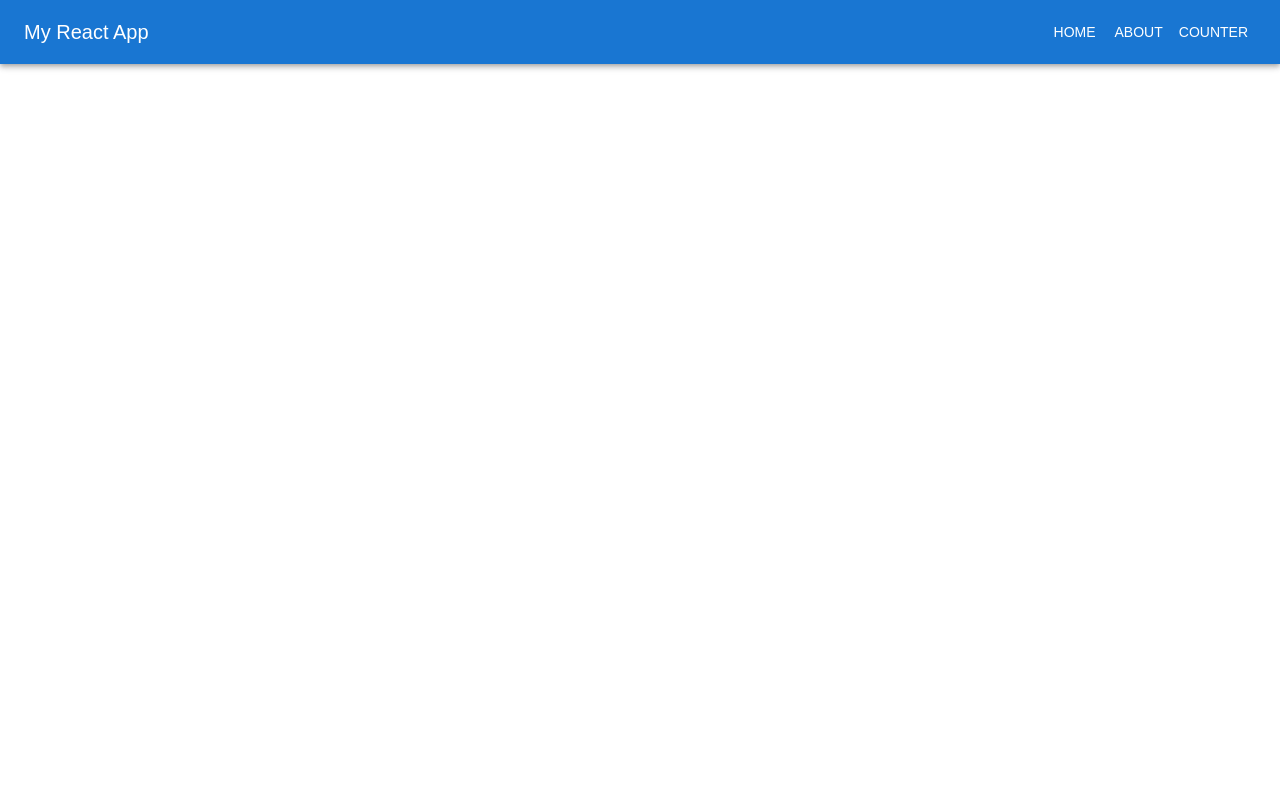
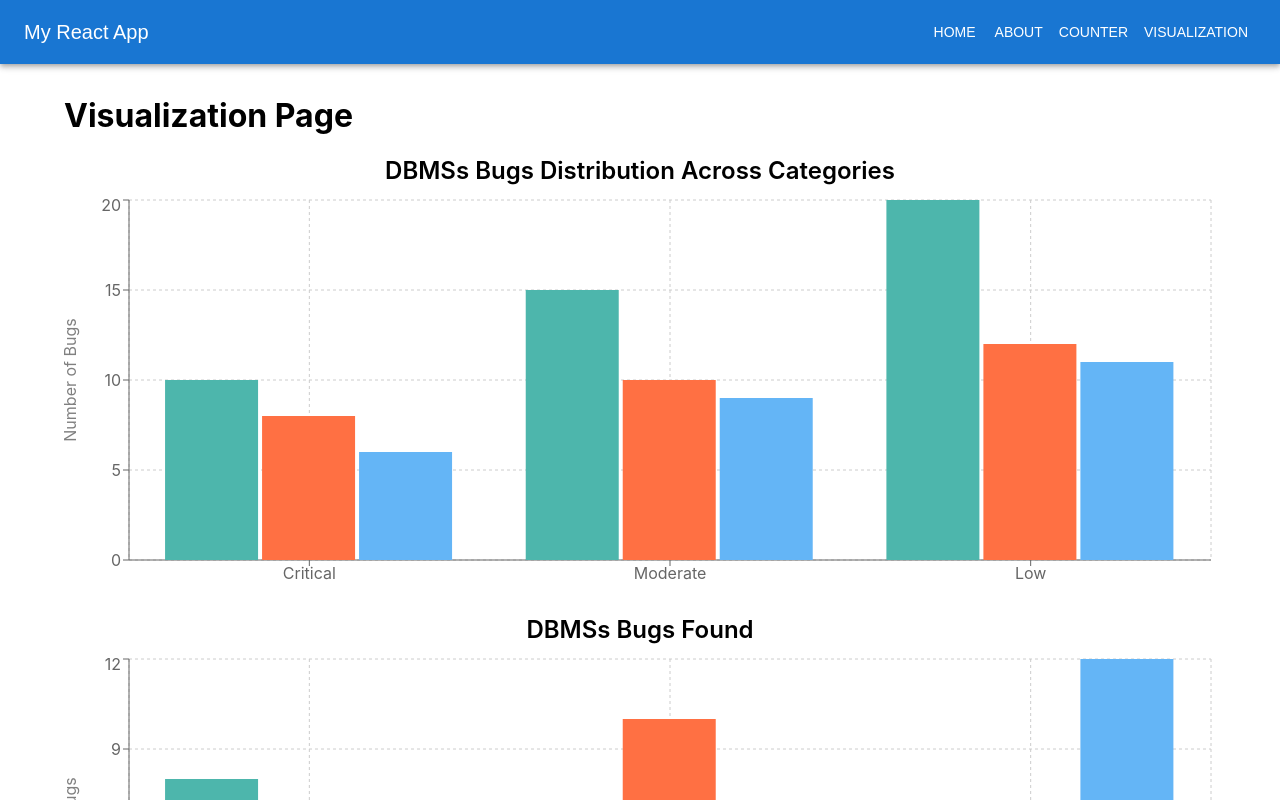
Before and after one commit to CS3213-Team-8/bug_analysis_FE, a React (Create React App) app: page /visualization in a window 1280 px wide. Shown: the top 800 px of the page. Built offline with nearby package versions, Linux system fonts and the light colour scheme.

Commit message:
add bar chart component

```diff
--- a/package.json
+++ b/package.json
@@ -6,6 +6,7 @@
     "@emotion/react": "^11.14.0",
     "@emotion/styled": "^11.14.0",
     "@mui/material": "^6.4.3",
+    "@mui/styles": "^6.4.5",
     "@reduxjs/toolkit": "^2.5.1",
     "@testing-library/react": "^16.2.0",
     "cra-template": "1.2.0",
@@ -14,6 +15,7 @@
     "react-redux": "^9.2.0",
     "react-router-dom": "^7.1.5",
     "react-scripts": "5.0.1",
+    "recharts": "^2.15.1",
     "web-vitals": "^4.2.4"
   },
   "scripts": {
--- a/src/App.js
+++ b/src/App.js
@@ -5,6 +5,7 @@ import Home from './pages/Home';
 import About from './pages/About';
 import Counter from './pages/Counter';
 import NavBar from './components/NavBar';
+import Visualization from './pages/Visualization';
 
 function App() {
   return (
@@ -16,6 +17,7 @@ function App() {
           <Route path="/" element={<Home />} />
           <Route path="/about" element={<About />} />
           <Route path="/counter" element={<Counter />} />
+          <Route path="/visualization" element={<Visualization />} />
         </Routes>
       </Container>
     </Router>
--- /dev/null
+++ b/src/components/BugsBarChart.js
@@ -0,0 +1,78 @@
+import React from 'react'
+import { makeStyles } from '@mui/styles'
+import {
+  BarChart,
+  Bar,
+  XAxis,
+  YAxis,
+  CartesianGrid,
+  Tooltip,
+  // Legend,
+  ResponsiveContainer,
+  Label,
+} from 'recharts'
+
+const BugsBarChart = ({ data, xAxisKey, xLabel, yLabel, chartTitle }) => {
+  const classes = useStyles()
+  const dbmsColors = {
+    TIDB: '#4DB6AC', // Teal for TIDB
+    DuckDB: '#FF7043', // Coral for DuckDB
+    CockroachDB: '#64B5F6', // Light blue for CockroachDB
+  }
+
+  const dbmsKeys = Array.from(
+    new Set(data.flatMap((item) => Object.keys(item.values))),
+  )
+
+  const filteredData = data.map((item) => {
+    const filteredValues = Object.fromEntries(
+      Object.entries(item.values).filter(([key, value]) => value > 0),
+    )
+    return { ...item, values: filteredValues }
+  })
+
+  return (
+    <div className={classes.chartContainer}>
+      {chartTitle && <div className={classes.chartTitle}>{chartTitle}</div>}
+      <ResponsiveContainer width='100%' height={400}>
+        <BarChart data={filteredData}>
+          <CartesianGrid strokeDasharray='3 3' />
+          <XAxis dataKey={xAxisKey} />
+          <YAxis>
+            <Label
+              value={yLabel}
+              offset={-1}
+              angle={-90}
+              position='left'
+              style={{ textAnchor: 'middle' }}
+            />
+          </YAxis>
+          <Tooltip />
+          {/* <Legend /> */}
+          {dbmsKeys.map((key) => (
+            <Bar
+              key={key}
+              dataKey={`values.${key}`}
+              name={key}
+              fill={dbmsColors[key] || '#8884d8'}
+            />
+          ))}
+        </BarChart>
+      </ResponsiveContainer>
+    </div>
+  )
+}
+
+const useStyles = makeStyles(() => ({
+  chartContainer: {
+    textAlign: 'center',
+    marginBottom: '20px',
+  },
+  chartTitle: {
+    marginBottom: '10px',
+    fontSize: '1.5rem',
+    fontWeight: 600,
+  },
+}))
+
+export default BugsBarChart
--- a/src/components/NavBar.js
+++ b/src/components/NavBar.js
@@ -12,6 +12,7 @@ const NavBar = () => {
         <Button color="inherit" component={Link} to="/">Home</Button>
         <Button color="inherit" component={Link} to="/about">About</Button>
         <Button color="inherit" component={Link} to="/counter">Counter</Button>
+        <Button color="inherit" component={Link} to="/visualization">Visualization</Button>
       </Toolbar>
     </AppBar>
   );
--- /dev/null
+++ b/src/pages/Visualization.js
@@ -0,0 +1,40 @@
+import React from 'react'
+import BugsBarChart from '../components/BugsBarChart'
+
+// Some mock data for testing purpose
+const multiCategorizationData = [
+  { category: 'Critical', values: { TIDB: 10, DuckDB: 8, CockroachDB: 6 } },
+  { category: 'Moderate', values: { TIDB: 15, DuckDB: 10, CockroachDB: 9 } },
+  { category: 'Low', values: { TIDB: 20, DuckDB: 12, CockroachDB: 11 } },
+]
+
+const singleBugsData = [
+  { db: 'TIDB', values: { TIDB: 8, DuckDB: 0, CockroachDB: 0 } },
+  { db: 'DuckDB', values: { TIDB: 0, DuckDB: 10, CockroachDB: 0 } },
+  { db: 'CockroachDB', values: { TIDB: 0, DuckDB: 0, CockroachDB: 12 } },
+]
+
+const Visualization = () => {
+  return (
+    <div>
+      <h1>Visualization Page</h1>
+      <BugsBarChart
+        data={multiCategorizationData}
+        xAxisKey='category'
+        xLabel='Category'
+        yLabel='Number of Bugs'
+        chartTitle='DBMSs Bugs Distribution Across Categories'
+      />
+
+      <BugsBarChart
+        data={singleBugsData}
+        xAxisKey='db'
+        xLabel='DBMS'
+        yLabel='Number of Bugs'
+        chartTitle='DBMSs Bugs Found'
+      />
+    </div>
+  )
+}
+
+export default Visualization
```
Also changed, not shown: 1 other file (tests, documents, lock files or other folders).
